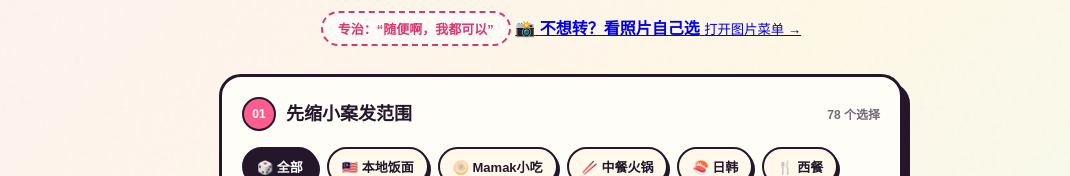
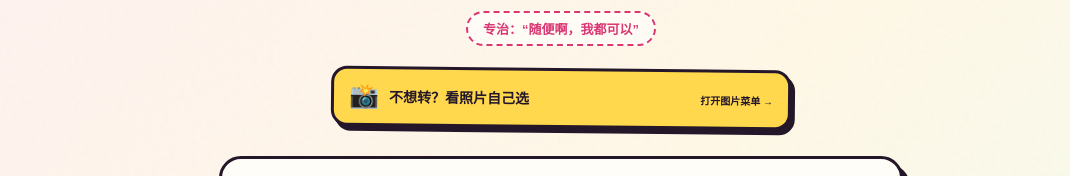
Before and after one commit to jaydednho0112/jayden-celine-food-wheel, a plain HTML site: page index.html in a window 1280 px wide. Shown: the part 580-756 px from the top of the page, without its empty margins (79-1149 px from the left). Drawn offline with Linux system fonts and the light colour scheme.

Commit message:
Add photo menu: styles.css

```diff
--- a/styles.css
+++ b/styles.css
@@ -192,6 +192,37 @@ button {
   background: rgba(255,255,255,.55);
   font-size: 13px;
   font-weight: 800;
+}
+
+.photo-menu-link {
+  display: grid;
+  grid-template-columns: auto 1fr auto;
+  align-items: center;
+  gap: 10px;
+  width: min(100%, 460px);
+  margin: 22px auto 0;
+  padding: 13px 15px;
+  border: var(--border);
+  border-radius: 16px;
+  color: var(--ink);
+  background: var(--yellow);
+  box-shadow: 4px 5px 0 var(--ink);
+  text-align: left;
+  text-decoration: none;
+  transform: rotate(.6deg);
+}
+
+.photo-menu-link > span {
+  font-size: 24px;
+}
+
+.photo-menu-link strong {
+  font-size: 14px;
+}
+
+.photo-menu-link small {
+  font-size: 10px;
+  font-weight: 900;
 }
 
 .filter-card,
```
